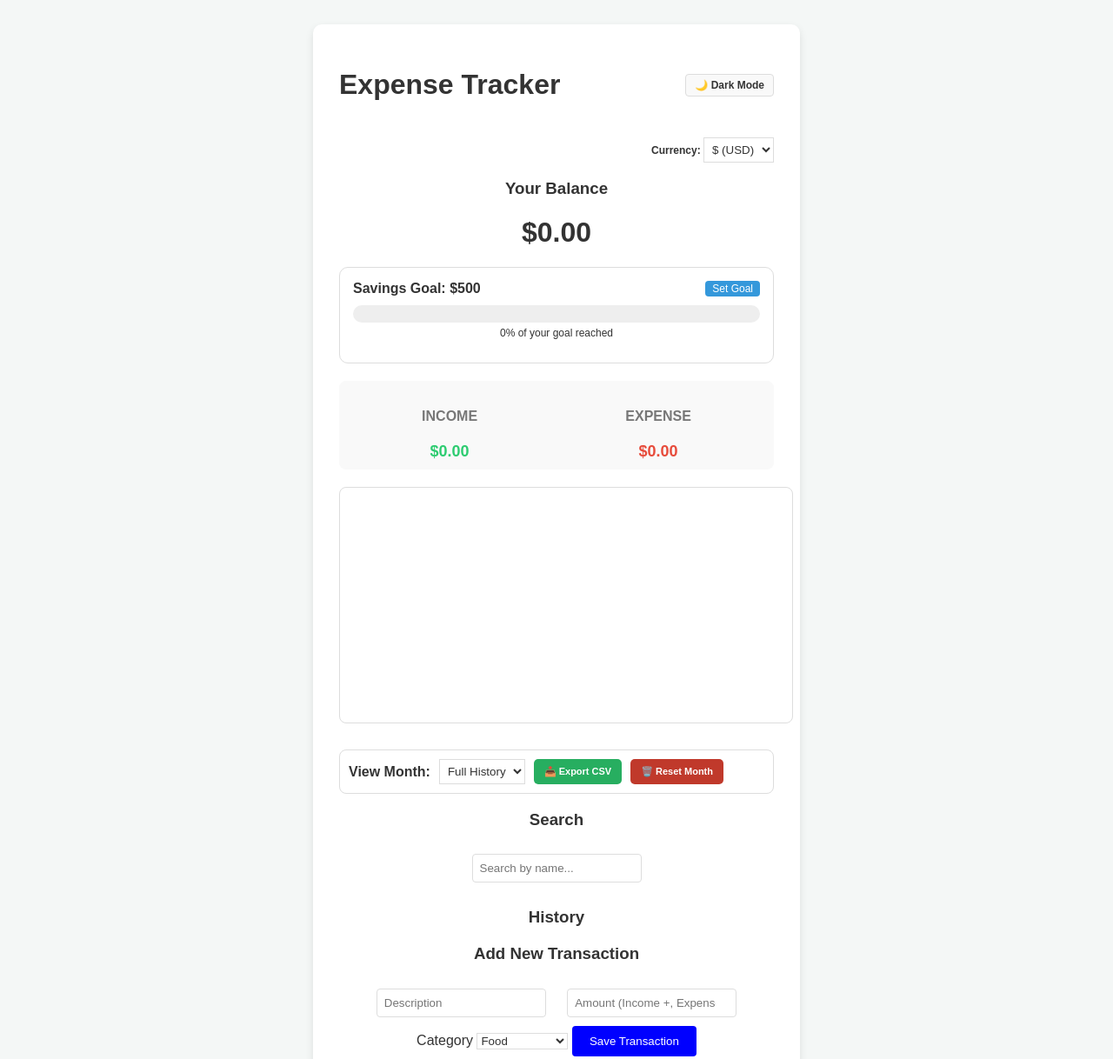
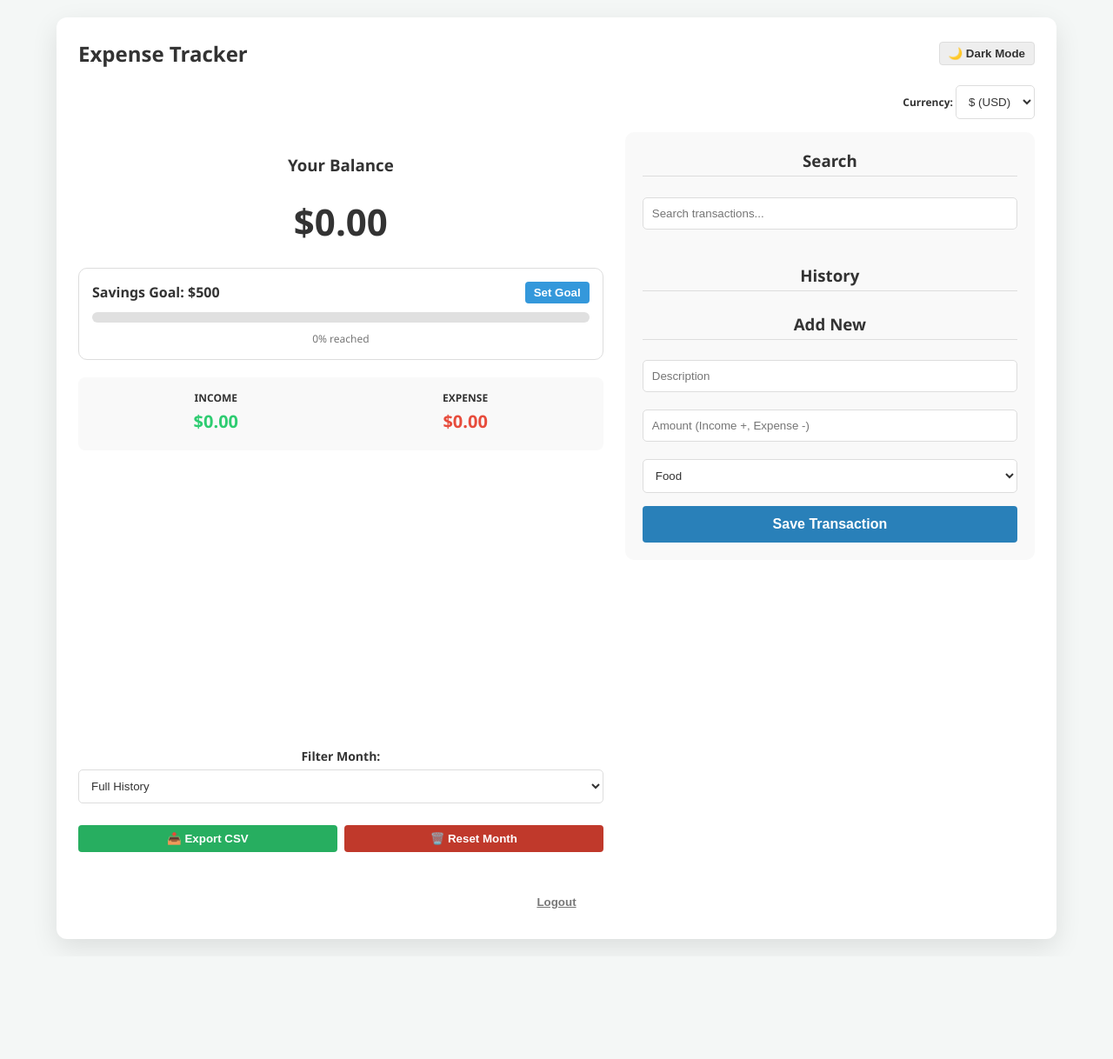
Before and after one commit to Induwari28/expense-tracker, a website: page public/dashboard.html in a window 1280 px wide. Shown: the top 1218 px of the page at 87% size. After the commit the page ends 1100 px from the top, so only its background shows below. Drawn offline with nearby package versions, Linux system fonts and the light colour scheme; no server answers.

Commit message:
style: add responsive media queries for laptop horizontal layout

```diff
--- a/public/dashboard.html
+++ b/public/dashboard.html
@@ -7,7 +7,7 @@
     <link rel="stylesheet" href="style.css">
     <script src="https://cdn.jsdelivr.net/npm/chart.js"></script>
     <style>
-        /* 1. CSS VARIABLES FOR THEME SWITCHING */
+        /* 1. CSS VARIABLES & THEMES */
         :root {
             --bg-color: #f4f7f6;
             --container-bg: #ffffff;
@@ -28,67 +28,89 @@
             --item-bg: #2d3436;
         }
 
-        /* 2. APPLYING VARIABLES */
+        /* 2. BASE STYLES */
         body {
             background-color: var(--bg-color);
             color: var(--text-color);
-            transition: background-color 0.3s, color 0.3s;
-            font-family: Arial, sans-serif;
+            transition: 0.3s;
+            font-family: 'Segoe UI', Tahoma, Geneva, Verdana, sans-serif;
+            margin: 0;
+            padding: 20px;
         }
 
         .container {
+            max-width: 600px; /* Default for mobile */
+            margin: 0 auto;
             background-color: var(--container-bg);
-            padding: 30px;
-            border-radius: 10px;
-            box-shadow: 0 4px 10px rgba(0,0,0,0.1);
-            transition: background-color 0.3s;
+            padding: 25px;
+            border-radius: 12px;
+            box-shadow: 0 10px 30px rgba(0,0,0,0.1);
+            transition: max-width 0.4s ease;
         }
 
-        .filter-container, .goal-container, .chart-container {
-            background-color: var(--container-bg) !important;
-            border: 1px solid var(--border-color) !important;
-            color: var(--text-color);
+        h1 { margin: 0; font-size: 24px; }
+        h3 { margin-top: 25px; border-bottom: 1px solid var(--border-color); padding-bottom: 5px; }
+
+        /* 3. RESPONSIVE GRID SYSTEM */
+        .dashboard-grid {
+            display: flex;
+            flex-direction: column;
+            gap: 25px;
         }
 
-        .balance-summary {
-            background-color: var(--summary-bg) !important;
+        /* 4. LAPTOP VIEW (HORIZONTAL) */
+        @media (min-width: 1024px) {
+            .container {
+                max-width: 1100px;
+            }
+            .dashboard-grid {
+                flex-direction: row;
+                align-items: flex-start;
+            }
+            .left-panel { flex: 1.4; }
+            .right-panel {
+                flex: 1;
+                position: sticky;
+                top: 20px;
+                background: var(--summary-bg);
+                padding: 20px;
+                border-radius: 10px;
+            }
         }
 
-        .summary-box h4 { color: var(--secondary-text); }
-        .item-category { background: var(--item-bg); color: var(--text-color); }
-        .item-date { color: var(--secondary-text); }
-
-        input, select {
-            background: var(--container-bg);
-            color: var(--text-color);
-            border: 1px solid var(--border-color);
-        }
-
-        /* Existing Button Styles */
-        .item-category { border-radius: 10px; padding: 2px 8px; font-size: 10px; text-transform: uppercase; margin-left: 10px; font-weight: bold; }
-        .delete-btn { cursor: pointer; background-color: #e74c3c; border: 0; color: #fff; padding: 2px 8px; border-radius: 3px; margin-left: 5px; }
-        .edit-btn { cursor: pointer; background-color: orange; border: 0; color: #fff; padding: 2px 8px; border-radius: 3px; }
-        .chart-container { position: relative; height: 250px; width: 100%; margin-bottom: 30px; padding: 10px; border-radius: 8px; }
-        .balance-summary { display: flex; justify-content: space-around; margin-bottom: 20px; padding: 10px; border-radius: 8px; }
-        .summary-box p { margin: 5px 0 0; font-size: 18px; font-weight: bold; }
+        /* 5. UI COMPONENTS */
+        .balance-summary { display: flex; justify-content: space-around; margin: 20px 0; padding: 15px; border-radius: 8px; background: var(--summary-bg); }
+        .summary-box p { font-size: 20px; font-weight: bold; margin: 5px 0; }
         .plus-text { color: #2ecc71; }
         .minus-text { color: #e74c3c; }
 
-        .goal-btn { padding: 2px 8px; font-size: 12px; background: #3498db; color: white; border: none; border-radius: 4px; cursor: pointer; }
-        .reset-btn { background-color: #c0392b; color: white; border: none; padding: 8px 12px; font-size: 11px; border-radius: 5px; cursor: pointer; font-weight: bold; }
-        .export-btn { background-color: #27ae60; color: white; border: none; padding: 8px 12px; font-size: 11px; border-radius: 5px; cursor: pointer; font-weight: bold; }
+        .chart-container { height: 300px; margin-bottom: 20px; }
 
-        /* Theme Toggle Button Style */
-        #theme-btn {
-            background: var(--summary-bg);
-            color: var(--text-color);
+        .goal-container { border: 1px solid var(--border-color); padding: 15px; border-radius: 10px; margin-bottom: 20px; }
+        .progress-bg { background: #e0e0e0; height: 12px; border-radius: 6px; overflow: hidden; margin: 10px 0; }
+        #progress-bar { background: #2ecc71; height: 100%; width: 0%; transition: width 0.5s; }
+
+        .list { list-style: none; padding: 0; }
+        .list li {
+            background: var(--container-bg);
             border: 1px solid var(--border-color);
-            cursor: pointer;
-            padding: 5px 10px;
-            font-size: 12px;
-            border-radius: 4px;
-            font-weight: bold;
+            display: flex; justify-content: space-between;
+            padding: 12px; margin-bottom: 10px; border-radius: 6px;
         }
+        .item-category { font-size: 10px; font-weight: bold; padding: 2px 6px; border-radius: 4px; background: var(--item-bg); }
+
+        input, select { width: 100%; padding: 10px; margin: 5px 0 15px; border-radius: 5px; border: 1px solid var(--border-color); background: var(--container-bg); color: var(--text-color); box-sizing: border-box; }
+
+        /* Buttons */
+        .btn-row { display: flex; gap: 8px; margin-top: 10px; }
+        button { cursor: pointer; border-radius: 4px; font-weight: bold; transition: 0.2s; border: none; }
+        .goal-btn { background: #3498db; color: white; padding: 5px 10px; }
+        .export-btn { background: #27ae60; color: white; padding: 8px 12px; flex: 1; }
+        .reset-btn { background: #c0392b; color: white; padding: 8px 12px; flex: 1; }
+        #theme-btn { background: var(--item-bg); color: var(--text-color); border: 1px solid var(--border-color); padding: 5px 10px; }
+        .edit-btn { background: orange; color: white; padding: 2px 6px; margin-right: 5px; }
+        .delete-btn { background: #e74c3c; color: white; padding: 2px 6px; }
+        .save-btn { background: #2980b9; color: white; padding: 12px; width: 100%; font-size: 16px; }
     </style>
 </head>
 <body>
@@ -98,9 +120,9 @@
             <button onclick="toggleDarkMode()" id="theme-btn">🌙 Dark Mode</button>
         </div>
 
-        <div class="currency-container" style="text-align: right; margin-bottom: 10px;">
+        <div style="text-align: right; margin-bottom: 15px;">
             <label style="font-size: 12px; font-weight: bold;">Currency: </label>
-            <select id="currency-select" onchange="getTransactions()" style="width: auto; padding: 5px;">
+            <select id="currency-select" onchange="getTransactions()" style="width: auto; margin: 0;">
                 <option value="$">$ (USD)</option>
                 <option value="£">£ (GBP)</option>
                 <option value="€">€ (EUR)</option>
@@ -108,30 +130,32 @@
             </select>
         </div>
 
-        <div class="balance-container">
-            <h3>Your Balance</h3>
-            <h1 id="balance">$0.00</h1>
+        <div class="dashboard-grid">
+
+            <div class="left-panel">
+                <div class="balance-container" style="text-align: center; margin-bottom: 25px;">
+                    <h3 style="border:none;">Your Balance</h3>
+                    <h1 id="balance" style="font-size: 42px;">$0.00</h1>
                 </div>
 
-        <div class="goal-container" style="padding: 15px; border-radius: 10px; margin-bottom: 20px;">
+                <div class="goal-container">
                     <div style="display: flex; justify-content: space-between; align-items: center;">
                         <h4 style="margin: 0;">Savings Goal: <span id="goal-symbol">$</span><span id="goal-value">500</span></h4>
                         <button onclick="setGoal()" class="goal-btn">Set Goal</button>
                     </div>
-
-            <div class="progress-bg" style="background: #eee; height: 20px; border-radius: 10px; margin-top: 10px; overflow: hidden;">
-                <div id="progress-bar" style="background: #2ecc71; height: 100%; width: 0%; transition: width 0.5s ease;"></div>
+                    <div class="progress-bg">
+                        <div id="progress-bar"></div>
                     </div>
-            <p id="goal-status" style="font-size: 12px; margin-top: 5px;">0% of your goal reached</p>
+                    <p id="goal-status" style="font-size: 12px; color: var(--secondary-text); margin: 0;">0% reached</p>
                 </div>
 
                 <div class="balance-summary">
-            <div class="summary-box">
-                <h4>INCOME</h4>
+                    <div class="summary-box" style="text-align: center;">
+                        <h4 style="margin:0; font-size:12px;">INCOME</h4>
                         <p id="income" class="plus-text">$0.00</p>
                     </div>
-            <div class="summary-box">
-                <h4>EXPENSE</h4>
+                    <div class="summary-box" style="text-align: center;">
+                        <h4 style="margin:0; font-size:12px;">EXPENSE</h4>
                         <p id="expense" class="minus-text">$0.00</p>
                     </div>
                 </div>
@@ -140,53 +164,43 @@
                     <canvas id="myChart"></canvas>
                 </div>
 
-        <div class="filter-container" style="display: flex; gap: 10px; align-items: center; padding: 10px; border-radius: 8px;">
-            <label style="font-weight: bold;">View Month:</label>
-            <select id="month-filter" onchange="getTransactions()" style="width: auto; margin-bottom: 0; padding: 5px;">
+                <div class="filter-container">
+                    <label style="font-weight: bold; font-size: 14px;">Filter Month:</label>
+                    <select id="month-filter" onchange="getTransactions()">
                         <option value="all">Full History</option>
-                <option value="0">January</option>
-                <option value="1">February</option>
-                <option value="2">March</option>
-                <option value="3">April</option>
-                <option value="4">May</option>
-                <option value="5">June</option>
-                <option value="6">July</option>
-                <option value="7">August</option>
-                <option value="8">September</option>
-                <option value="9">October</option>
-                <option value="10">November</option>
-                <option value="11">December</option>
+                        <option value="0">January</option><option value="1">February</option><option value="2">March</option>
+                        <option value="3">April</option><option value="4">May</option><option value="5">June</option>
+                        <option value="6">July</option><option value="7">August</option><option value="8">September</option>
+                        <option value="9">October</option><option value="10">November</option><option value="11">December</option>
                     </select>
-
+                    <div class="btn-row">
                         <button onclick="exportToCSV()" class="export-btn">📥 Export CSV</button>
                         <button onclick="resetMonth()" class="reset-btn">🗑️ Reset Month</button>
                     </div>
+                </div>
+            </div>
 
-        <h3>Search</h3>
-        <input type="text" id="search" placeholder="Search by name..." onkeyup="filterTransactions()">
+            <div class="right-panel">
+                <h3 style="margin-top:0;">Search</h3>
+                <input type="text" id="search" placeholder="Search transactions..." onkeyup="filterTransactions()">
 
                 <h3>History</h3>
                 <ul id="list" class="list"></ul>
 
-        <h3>Add New Transaction</h3>
+                <h3>Add New</h3>
                 <form id="transaction-form">
                     <input type="text" id="desc" placeholder="Description" required />
                     <input type="number" id="amount" placeholder="Amount (Income +, Expense -)" required />
+                    <select id="category">
+                        <option value="Food">Food</option><option value="Rent">Rent</option>
+                        <option value="Salary">Salary</option><option value="Transport">Transport</option>
+                        <option value="Entertainment">Entertainment</option><option value="Other">Other</option>
+                    </select>
+                    <button class="save-btn">Save Transaction</button>
+                </form>
+            </div>
 
-            <label for="category">Category</label>
-            <select id="category">
-                <option value="Food">Food</option>
-                <option value="Rent">Rent</option>
-                <option value="Salary">Salary</option>
-                <option value="Transport">Transport</option>
-                <option value="Entertainment">Entertainment</option>
-                <option value="Other">Other</option>
-            </select>
-
-            <button class="btn">Save Transaction</button>
-        </form>
-
-        <button onclick="logout()" style="margin-top: 30px; background-color: #bbbbbb; border: none; padding: 5px 10px; cursor: pointer; border-radius: 4px;">Logout</button>
+        </div> <button onclick="logout()" style="margin-top: 40px; background: none; color: var(--secondary-text); text-decoration: underline;">Logout</button>
     </div>
 
     <script>
@@ -196,13 +210,9 @@
         const expenseEl = document.getElementById('expense');
         const list = document.getElementById('list');
         const form = document.getElementById('transaction-form');
-        const descInp = document.getElementById('desc');
-        const amountInp = document.getElementById('amount');
-        const categoryInp = document.getElementById('category');
         const currencySelect = document.getElementById('currency-select');
-        const goalSymbol = document.getElementById('goal-symbol');
 
-        // --- DARK MODE LOGIC ---
+        // --- THEME LOGIC ---
         function toggleDarkMode() {
             const body = document.body;
             const btn = document.getElementById('theme-btn');
@@ -217,10 +227,11 @@
             }
         }
 
+        // --- DATA FETCHING & UI UPDATE ---
         async function getTransactions() {
             try {
                 const currency = currencySelect.value;
-                goalSymbol.innerText = currency;
+                document.getElementById('goal-symbol').innerText = currency;
 
                 const res = await fetch('/api/transactions');
                 let transactions = await res.json();
@@ -231,8 +242,7 @@
                 }
 
                 list.innerHTML = '';
-                let income = 0;
-                let expense = 0;
+                let income = 0; let expense = 0;
 
                 transactions.forEach(t => {
                     const item = document.createElement('li');
@@ -241,20 +251,18 @@
 
                     item.innerHTML = `
                         <div>
-                            <span class="item-name" style="font-weight:bold;">${t.text}</span>
-                            <span class="item-category" data-category="${t.category}">${t.category || 'Other'}</span>
-                            <small class="item-date">${date}</small>
+                            <span style="font-weight:bold;">${t.text}</span>
+                            <span class="item-category">${t.category || 'Other'}</span>
+                            <small class="item-date" style="display:block; font-size:10px; color:gray;">${date}</small>
                         </div>
-                        <div>
-                            <span>${t.amount < 0 ? '-' : '+'}${currency}${Math.abs(t.amount).toFixed(2)}</span>
+                        <div style="text-align:right;">
+                            <span style="display:block; font-weight:bold;">${t.amount < 0 ? '-' : '+'}${currency}${Math.abs(t.amount).toFixed(2)}</span>
                             <button class="edit-btn" onclick="editItem('${t._id}', '${t.text}', ${t.amount}, '${t.category}')">Edit</button>
                             <button class="delete-btn" onclick="deleteItem('${t._id}')">X</button>
                         </div>
                     `;
                     list.appendChild(item);
-
-                    if (t.amount > 0) income += t.amount;
-                    else expense += t.amount;
+                    if (t.amount > 0) income += t.amount; else expense += t.amount;
                 });
 
                 const totalBalance = income + expense;
@@ -267,44 +275,7 @@
             } catch (err) { console.error(err); }
         }
 
-        async function exportToCSV() {
-            try {
-                const res = await fetch('/api/transactions');
-                let transactions = await res.json();
-                const selectedMonth = document.getElementById('month-filter').value;
-                if (selectedMonth !== 'all') {
-                    transactions = transactions.filter(t => new Date(t.createdAt).getMonth() == selectedMonth);
-                }
-                if (transactions.length === 0) { alert("No data to export."); return; }
-
-                let csvContent = "Date,Description,Category,Amount\n";
-                transactions.forEach(t => {
-                    csvContent += `${new Date(t.createdAt).toLocaleDateString()},"${t.text}",${t.category},${t.amount}\n`;
-                });
-
-                const blob = new Blob([csvContent], { type: 'text/csv' });
-                const url = window.URL.createObjectURL(blob);
-                const a = document.createElement('a');
-                a.href = url;
-                a.download = `report_${selectedMonth}.csv`;
-                a.click();
-            } catch (err) { console.error(err); }
-        }
-
-        async function resetMonth() {
-            const selectedMonth = document.getElementById('month-filter').value;
-            if (selectedMonth === 'all') { alert("Select a month first."); return; }
-            if (confirm("Delete ALL transactions for this month?")) {
-                await fetch(`/api/transactions/reset/${selectedMonth}`, { method: 'DELETE' });
-                getTransactions();
-            }
-        }
-
-        function setGoal() {
-            const newGoal = prompt("New goal amount:", "500");
-            if (newGoal) { document.getElementById('goal-value').innerText = newGoal; getTransactions(); }
-        }
-
+        // --- FEATURES: GOAL, EXPORT, RESET ---
         function updateProgressBar(currentBalance, currency) {
             const goalValue = parseFloat(document.getElementById('goal-value').innerText);
             const progressBar = document.getElementById('progress-bar');
@@ -314,9 +285,37 @@
             document.getElementById('goal-status').innerText = `${Math.round(percentage)}% reached (${currency}${currentBalance.toFixed(2)} / ${currency}${goalValue})`;
         }
 
-        function editItem(id, text, amount, category) {
-            descInp.value = text; amountInp.value = amount; categoryInp.value = category;
-            deleteItem(id, false); descInp.focus();
+        async function exportToCSV() {
+            const res = await fetch('/api/transactions');
+            const data = await res.json();
+            let csv = "Date,Text,Category,Amount\n";
+            data.forEach(t => csv += `${new Date(t.createdAt).toLocaleDateString()},"${t.text}",${t.category},${t.amount}\n`);
+            const blob = new Blob([csv], { type: 'text/csv' });
+            const url = window.URL.createObjectURL(blob);
+            const a = document.createElement('a'); a.href = url; a.download = 'report.csv'; a.click();
+        }
+
+        async function resetMonth() {
+            const month = document.getElementById('month-filter').value;
+            if (month === 'all') return alert("Select a specific month.");
+            if (confirm("Delete all data for this month?")) {
+                await fetch(`/api/transactions/reset/${month}`, { method: 'DELETE' });
+                getTransactions();
+            }
+        }
+
+        function setGoal() {
+            const val = prompt("Enter target goal:");
+            if (val) { document.getElementById('goal-value').innerText = val; getTransactions(); }
+        }
+
+        // --- CRUD & SEARCH ---
+        function filterTransactions() {
+            const filter = document.getElementById('search').value.toLowerCase();
+            Array.from(list.getElementsByTagName('li')).forEach(item => {
+                const name = item.querySelector('span').textContent.toLowerCase();
+                item.style.display = name.includes(filter) ? 'flex' : 'none';
+            });
         }
 
         async function deleteItem(id, confirmMsg = true) {
@@ -325,47 +324,44 @@
             getTransactions();
         }
 
+        function editItem(id, text, amount, category) {
+            document.getElementById('desc').value = text;
+            document.getElementById('amount').value = amount;
+            document.getElementById('category').value = category;
+            deleteItem(id, false);
+            document.getElementById('desc').focus();
+        }
+
         form.addEventListener('submit', async (e) => {
             e.preventDefault();
             await fetch('/api/transactions', {
                 method: 'POST',
                 headers: { 'Content-Type': 'application/json' },
-                body: JSON.stringify({ text: descInp.value, amount: Number(amountInp.value), category: categoryInp.value })
+                body: JSON.stringify({
+                    text: document.getElementById('desc').value,
+                    amount: Number(document.getElementById('amount').value),
+                    category: document.getElementById('category').value
+                })
             });
-            descInp.value = ''; amountInp.value = ''; getTransactions();
+            form.reset(); getTransactions();
         });
 
         function showChart(inc, exp) {
             const ctx = document.getElementById('myChart').getContext('2d');
             if (myChart) myChart.destroy();
             myChart = new Chart(ctx, {
-                type: 'bar',
-                data: {
+                type: 'bar', data: {
                     labels: ['Income', 'Expense'],
-                    datasets: [{
-                        label: 'Amount',
-                        data: [inc, Math.abs(exp)],
-                        backgroundColor: ['#2ecc71', '#e74c3c']
-                    }]
+                    datasets: [{ data: [inc, Math.abs(exp)], backgroundColor: ['#2ecc71', '#e74c3c'] }]
                 },
-                options: { responsive: true, maintainAspectRatio: false }
-            });
-        }
-
-        function filterTransactions() {
-            const filter = document.getElementById('search').value.toLowerCase();
-            Array.from(list.getElementsByTagName('li')).forEach(item => {
-                const name = item.querySelector('.item-name').textContent.toLowerCase();
-                item.style.display = name.includes(filter) ? 'flex' : 'none';
+                options: { responsive: true, maintainAspectRatio: false, plugins: { legend: { display: false } } }
             });
         }
 
         function logout() { window.location.href = 'login.html'; }
 
-        // --- INITIALIZATION ---
         window.onload = () => {
-            const savedTheme = localStorage.getItem('theme');
-            if (savedTheme === 'dark') {
+            if (localStorage.getItem('theme') === 'dark') {
                 document.body.setAttribute('data-theme', 'dark');
                 document.getElementById('theme-btn').innerText = "☀️ Light Mode";
             }
```
Lines whose indentation alone changed are shown as unchanged.
